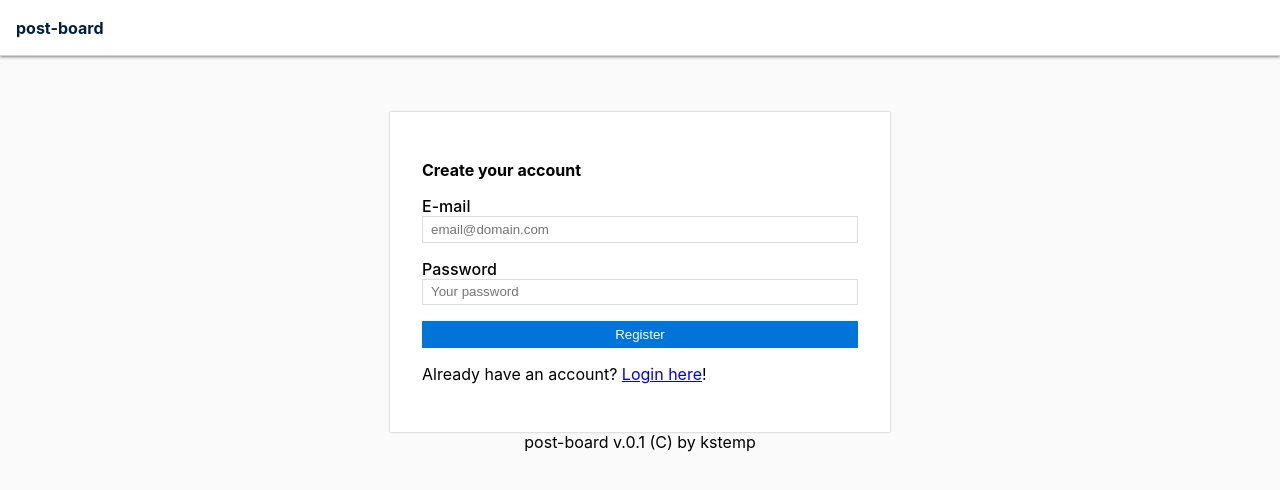
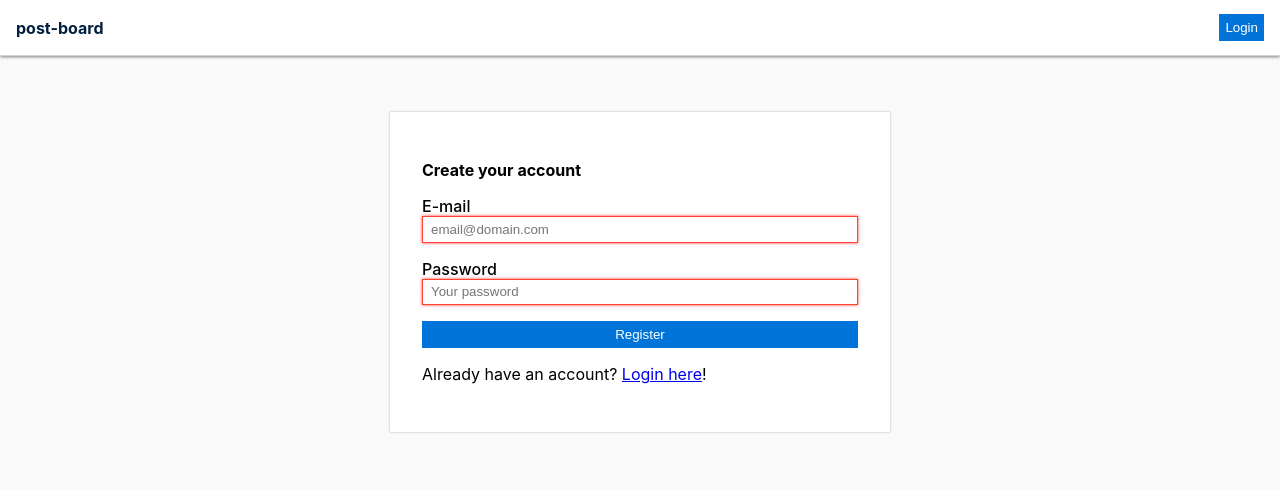
Before and after one commit to kstemp/post-board, a React (Create React App) app in the folder frontend/: page /register in a window 1280 px wide. Shown: the top 490 px of the page. Built offline with nearby package versions, Linux system fonts and the light colour scheme.

Commit message:
Work on registration form validation

```diff
--- a/frontend/src/App.scss
+++ b/frontend/src/App.scss
@@ -11,17 +11,6 @@
 	background-color: $color-background;
 
 	position: fixed;
-	overflow-y: auto;
-
-	> footer {
-		position: relative;
-		bottom: 0;
-		left: 0;
-		width: 100%;
-		height: $header-height;
-
-		text-align: center;
-	}
 
 	.page {
 		position: relative;
--- a/frontend/src/App.tsx
+++ b/frontend/src/App.tsx
@@ -25,8 +25,6 @@ class App extends React.Component {
 					<ToastContainer />
 					<Header />
 					<MainRouter />
-
-					<footer>post-board v.0.1 (C) by kstemp</footer>
 				</div>
 			</Provider>
 		);
--- a/frontend/src/components/CommunityRenderer/CommunityRenderer.scss
+++ b/frontend/src/components/CommunityRenderer/CommunityRenderer.scss
@@ -2,7 +2,12 @@
 
 .community-renderer {
 	width: 100%;
-	height: 100%;
+
+	position: absolute;
+	top: $header-height;
+	bottom: $standard-spacing;
+
+	overflow-y: auto;
 
 	&-load-more-posts {
 		width: 100%;
--- a/frontend/src/components/Header/Header.tsx
+++ b/frontend/src/components/Header/Header.tsx
@@ -43,7 +43,7 @@ class Header extends React.Component<StateProps> {
 							onClick={securityLogout}
 						/>
 					) : (
-						<></> //<LoginDropdown />
+						<Button fill label={'Login'} />
 					)}
 				</div>
 			</div>
--- a/frontend/src/components/Pages/LoginPage/LoginPage.tsx
+++ b/frontend/src/components/Pages/LoginPage/LoginPage.tsx
@@ -54,7 +54,7 @@ class LoginPage extends React.Component<Props> {
 		return this.props.isLoggedIn ? (
 			<Redirect to={this.props.redirectTo} />
 		) : (
-			<div className={baseClassName + ' page-content'}>
+			<div className={baseClassName}>
 				<FormPage
 					ref={this.refFormPage}
 					title={'Login to post-board'}
--- a/frontend/src/components/Pages/RegisterPage/RegisterPage.scss
+++ b/frontend/src/components/Pages/RegisterPage/RegisterPage.scss
@@ -19,6 +19,37 @@
 		width: 100%;
 	}
 
+	&__input {
+		width: 100%;
+
+		box-sizing: border-box;
+		height: $form-field-height;
+
+		transition: all 0.2s ease-in-out;
+
+		outline: none;
+		border: 2px solid #dddddd;
+
+		padding-left: 0.5rem;
+
+		&--invalid {
+			box-shadow: 0 0 3px $color-invalid;
+			border: 1px solid $color-invalid;
+			color: $color-invalid;
+		}
+
+		&--valid {
+			box-shadow: 0 0 3px $color-valid;
+			border: 1px solid $color-valid;
+			color: $color-valid;
+		}
+
+		&:focus {
+			box-shadow: 0 0 5px $color-base;
+			border: 1px solid $color-base;
+		}
+	}
+
 	&__form-field {
 		display: block;
 
@@ -28,10 +59,6 @@
 
 		> * {
 			display: block;
-		}
-
-		> input {
-			width: 100%;
 		}
 
 		> span {
--- a/frontend/src/components/Pages/RegisterPage/RegisterPage.tsx
+++ b/frontend/src/components/Pages/RegisterPage/RegisterPage.tsx
@@ -1,7 +1,6 @@
 import React from 'react';
 
 import { displayErrorNotification } from '../../../util/notification';
-import FormPage from '../FormPage/FormPage';
 
 import { register } from '../../../security';
 import { Link, Redirect } from 'react-router-dom';
@@ -9,20 +8,22 @@ import { FetchError } from '../../../entities/entity';
 import Button from '../../../controls/Button/Button';
 
 import './RegisterPage.scss';
-import Input from '../../../controls/Input/Input';
+import { getClassNames } from '../../../util/class-names';
 const baseClassName = 'register-page';
 
 interface OwnProps {
 	redirectTo: string;
 }
 
-// TODO use refs instead of state change
-
 interface State {
 	stage: 'redirect' | 'data_input' | 'email_code';
 	userData: {
 		email: string;
 		password: string;
+	};
+	validity: {
+		email: boolean;
+		password: boolean;
 	};
 }
 
@@ -34,7 +35,8 @@ class RegisterPage extends React.Component<Props, State> {
 
 		this.state = {
 			stage: 'data_input',
-			userData: { email: '', password: '' }
+			userData: { email: '', password: '' },
+			validity: { email: false, password: false } // TODO figure out a better way to make fields initially have no CSS valid/invali styling, but have the button disabled
 		};
 	}
 
@@ -61,9 +63,37 @@ class RegisterPage extends React.Component<Props, State> {
 			userData: { ...this.state.userData, [id]: event.target.value }
 		});
 
-	validate = (id: 'email' | 'password') => () => {};
+	validate = (id: 'email' | 'password') => (
+		event: React.FocusEvent<HTMLInputElement>
+	) => {
+		console.log(event.target.value);
+		switch (id) {
+			case 'email': {
+				console.log('validating email');
+				const reg = new RegExp('^\\S+@\\S+$');
+				return this.setState({
+					// TODO this is not good, since setState is a bit async...
+					validity: {
+						...this.state.validity,
+						email: reg.test(event.target.value)
+					}
+				});
+			}
+
+			case 'password': {
+				console.log('validating pass');
+				return this.setState({
+					validity: {
+						...this.state.validity,
+						password: event.target.value.length >= 8
+					}
+				});
+			}
+		}
+	};
 
 	render() {
+		console.log(this.state.validity);
 		//console.log(this.state.userData);
 		switch (this.state.stage) {
 			case 'redirect':
@@ -87,23 +117,33 @@ class RegisterPage extends React.Component<Props, State> {
 							<span className={`${baseClassName}__label`}>
 								E-mail
 							</span>
-							<Input
+							<input
+								className={getClassNames({
+									[`${baseClassName}__input`]: true,
+									[`${baseClassName}__input--${
+										this.state.validity.email ? '' : 'in'
+									}valid`]: true
+								})}
 								placeholder={'email@domain.com'}
-								required
 								onChange={this.setUserData('email')}
-								onSubmit={this.registerStage1}
+								onBlur={this.validate('email')}
 							/>
 						</div>
 						<div className={`${baseClassName}__form-field`}>
 							<span className={`${baseClassName}__label`}>
 								Password
 							</span>
-							<Input
+							<input
+								className={getClassNames({
+									[`${baseClassName}__input`]: true,
+									[`${baseClassName}__input--${
+										this.state.validity.password ? '' : 'in'
+									}valid`]: true
+								})}
 								placeholder={'Your password'}
-								required
 								type={'password'}
 								onChange={this.setUserData('password')}
-								onSubmit={this.registerStage1}
+								onBlur={this.validate('password')}
 							/>
 						</div>
 						<Button
--- a/frontend/src/controls/variables.scss
+++ b/frontend/src/controls/variables.scss
@@ -3,6 +3,8 @@ $color-base: #0074d9;
 $color-disabled: #dcdcdc;
 $color-disabled-text: #aaaaaa;
 $color-label: #ffffff;
+$color-invalid: #ff4136;
+$color-valid: #2ecc40;
 
 $color-background: #fafafa;
 
```
Also changed, not shown: 1 other file (tests, documents, lock files or other folders).
